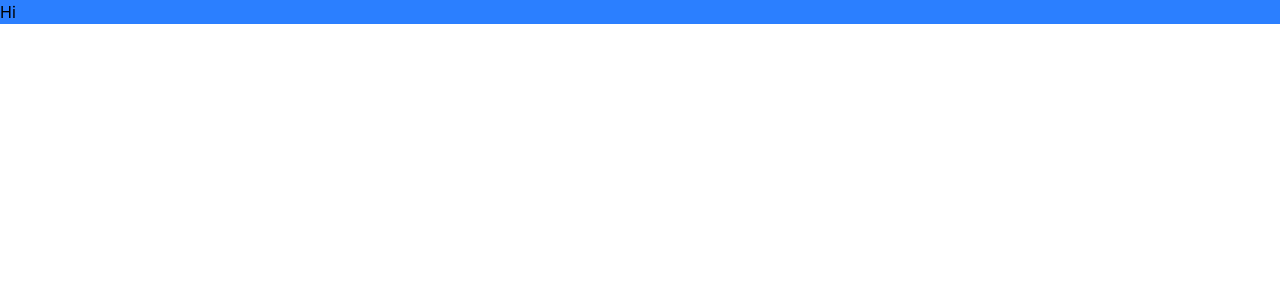
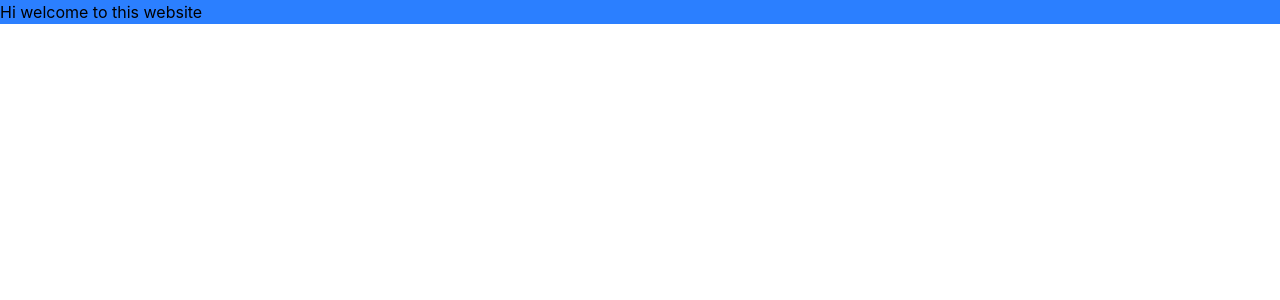
Before and after one commit to Bjoknu/dev-website, a React (Vite) app: page / in a window 1280 px wide. Shown: the top 300 px of the page. Built offline with nearby package versions, Linux system fonts and the light colour scheme.

Commit message:
Uppdate test

```diff
--- a/src/App.tsx
+++ b/src/App.tsx
@@ -1,4 +1,4 @@
 function App() {
-  return <h1 className="bg-blue-500">Hi</h1>;
+  return <h1 className="bg-blue-500">Hi welcome to this website</h1>;
 }
 export default App;
```
